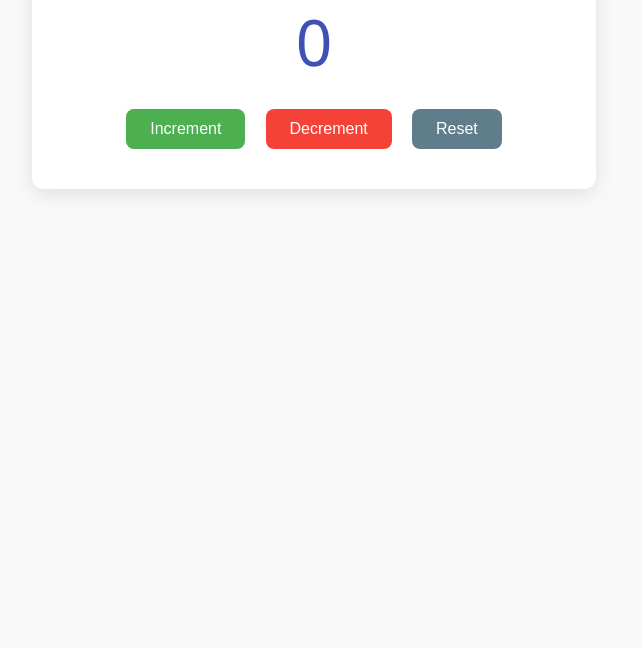
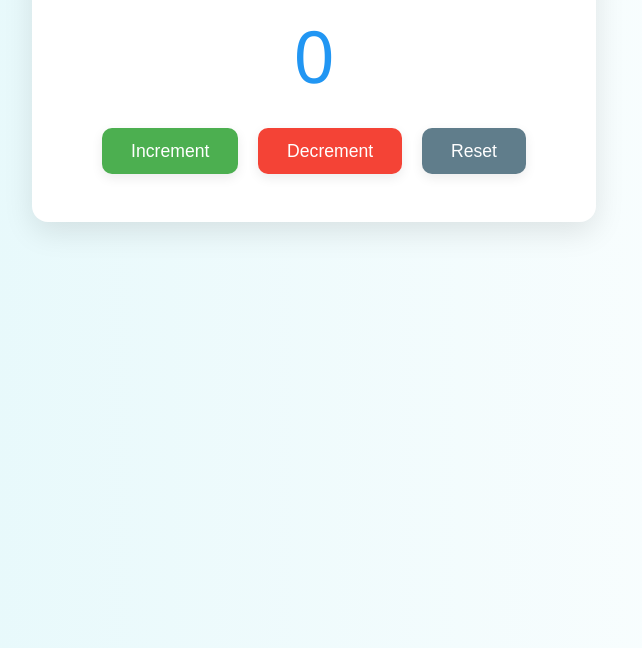
Before and after one commit to ShalabhRanjan19/Mini-JavaScript-Function, a plain HTML site: page index.html in a window 1280 px wide. Shown: the part 152-800 px from the top of the page, without its empty margins (326-968 px from the left). Drawn offline with Linux system fonts and the light colour scheme.

Commit message:
Update style.css

```diff
--- a/style.css
+++ b/style.css
@@ -1,7 +1,7 @@
 body {
   font-family: 'Segoe UI', sans-serif;
   text-align: center;
-  background: #f9f9f9;
+  background: linear-gradient(to right, #e0f7fa, #ffffff);
   margin: 0;
   padding: 2rem;
 }
@@ -9,32 +9,51 @@ body {
 .container {
   max-width: 500px;
   margin: auto;
-  padding: 2rem;
-  background: #fff;
-  border-radius: 12px;
-  box-shadow: 0 5px 20px rgba(0,0,0,0.1);
+  padding: 2.5rem 2rem;
+  background: #ffffff;
+  border-radius: 16px;
+  box-shadow: 0 10px 30px rgba(0, 0, 0, 0.1);
+  transition: transform 0.3s ease;
+}
+
+.container:hover {
+  transform: scale(1.01);
 }
 
 #counter {
-  font-size: 4rem;
+  font-size: 4.5rem;
   margin: 1rem 0;
-  color: #3f51b5;
+  color: #2196f3;
+  transition: color 0.3s ease;
 }
 
 button {
-  padding: 0.7rem 1.5rem;
-  font-size: 1rem;
+  padding: 0.8rem 1.8rem;
+  font-size: 1.1rem;
   margin: 0.5rem;
   border: none;
-  border-radius: 8px;
+  border-radius: 10px;
   cursor: pointer;
-  transition: 0.2s ease-in-out;
+  transition: all 0.25s ease-in-out;
+  box-shadow: 0 4px 12px rgba(0, 0, 0, 0.08);
 }
 
 button:hover {
-  opacity: 0.85;
+  transform: translateY(-2px);
+  opacity: 0.9;
 }
 
-button:nth-child(1) { background-color: #4caf50; color: white; }
-button:nth-child(2) { background-color: #f44336; color: white; }
-button:nth-child(3) { background-color: #607d8b; color: white; }
+button:nth-child(1) {
+  background: #4caf50;
+  color: #fff;
+}
+
+button:nth-child(2) {
+  background: #f44336;
+  color: #fff;
+}
+
+button:nth-child(3) {
+  background: #607d8b;
+  color: #fff;
+}
```
